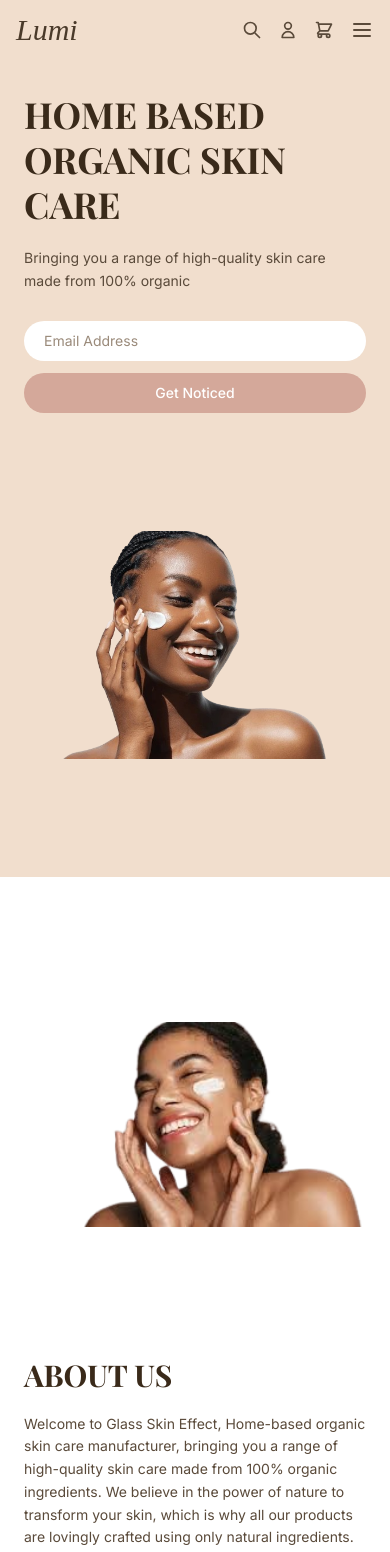
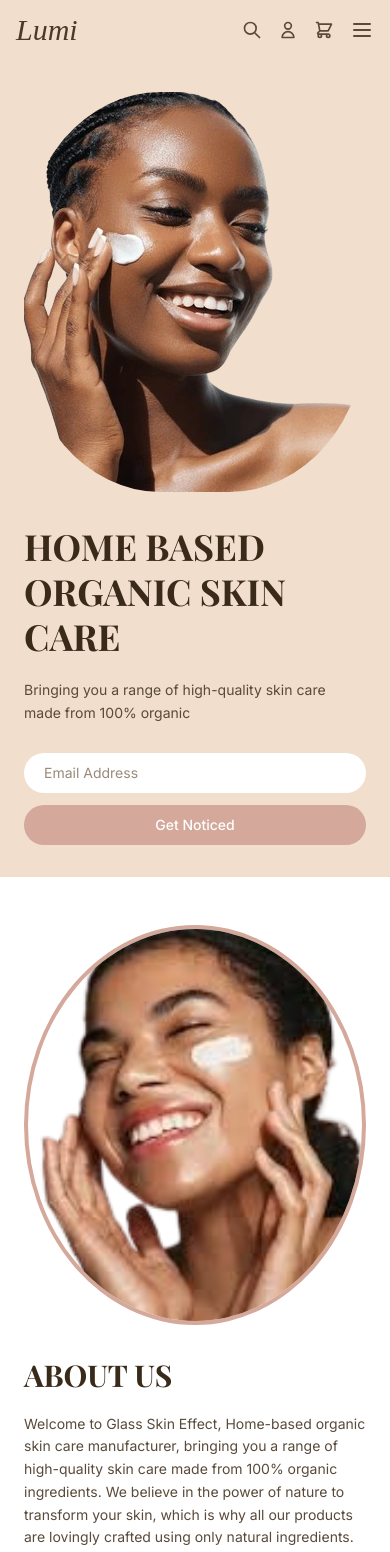
Before and after one commit to JUICEWRLD998/Lumi, a Next.js app: page / in a window 390 px wide. Shown: the top 1552 px of the page. Built offline with nearby package versions, Linux system fonts and the light colour scheme.

Commit message:
ui revamped

```diff
--- a/app/components/AboutUs.tsx
+++ b/app/components/AboutUs.tsx
@@ -7,12 +7,14 @@ export default function AboutUs() {
         <div className="grid md:grid-cols-2 gap-8 md:gap-12 items-center">
           {/* Left Image */}
           <div className="relative h-[400px] md:h-[450px] w-full">
-            <Image
-              src="/skincare2.png"
-              alt="Woman applying skincare product"
-              fill
-              className="object-contain object-center"
-            />
+            <div className="relative w-full h-full rounded-[50%] border-4 border-[#d4a89a] overflow-hidden">
+              <Image
+                src="/skincare2.png"
+                alt="Woman applying skincare product"
+                fill
+                className="object-cover object-center"
+              />
+            </div>
           </div>
 
           {/* Right Content */}
--- a/app/components/Hero.tsx
+++ b/app/components/Hero.tsx
@@ -17,7 +17,7 @@ export default function Hero() {
       <div className="max-w-7xl mx-auto px-6 md:px-12 py-8 md:py-12">
         <div className="grid md:grid-cols-2 gap-8 items-center">
           {/* Left Content */}
-          <div className="space-y-5 md:space-y-6">
+          <div className="space-y-5 md:space-y-6 order-2 md:order-1">
             <h1 className="font-playfair text-4xl md:text-5xl lg:text-[3.5rem] font-bold text-[#3a2a1a] leading-tight">
               HOME BASED
               <br />
@@ -48,12 +48,12 @@ export default function Hero() {
           </div>
 
           {/* Right Image */}
-          <div className="relative h-[400px] md:h-[450px] lg:h-[500px] w-full">
+          <div className="relative h-[400px] md:h-[450px] lg:h-[500px] w-full order-1 md:order-2">
             <Image
               src="/skincare.png"
               alt="Woman with beautiful skin"
               fill
-              className="object-contain object-center"
+              className="object-cover object-center rounded-[40%] md:rounded-none md:object-contain"
               priority
             />
           </div>
```
